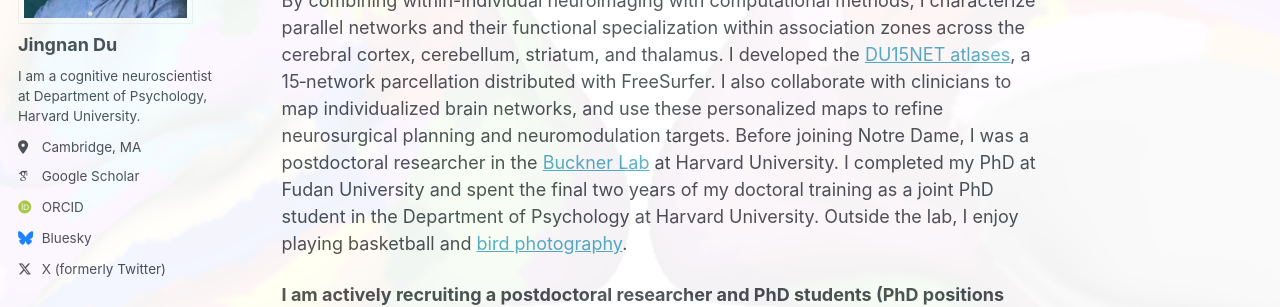
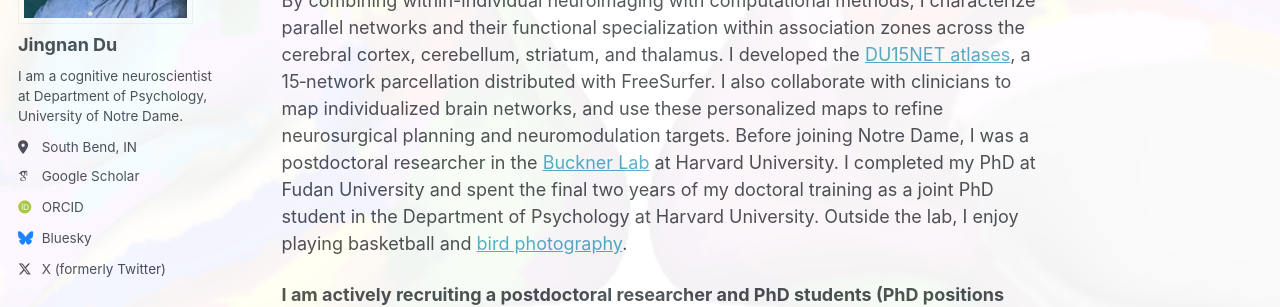
Before and after one commit to jingnandu93/jingnandu93.github.io, a Jekyll site: the page built from _pages/about.md, in a window 1280 px wide. Shown: the part 269-576 px from the top of the page. Built offline with Jekyll 4.4.1, drawn with Linux system fonts in a browser that asks for light colours; some web fonts are replaced.

Commit message:
updated config

```diff
--- a/_config.yml
+++ b/_config.yml
@@ -24,8 +24,8 @@ author:
   avatar           : "Jingnan_profile.png"
   name             : "Jingnan Du"
   pronouns         : # example: "she/her"
-  bio              : "I am a cognitive neuroscientist at Department of Psychology, Harvard University."
-  location         : "Cambridge, MA"
+  bio              : "I am a cognitive neuroscientist at Department of Psychology, University of Notre Dame."
+  location         : "South Bend, IN"
    # employer         : "Harvard University"
   uri              : # URL
    # email            : "jingnandu@fas.harvard.edu"
```
Also changed, not shown: 1 other file.
